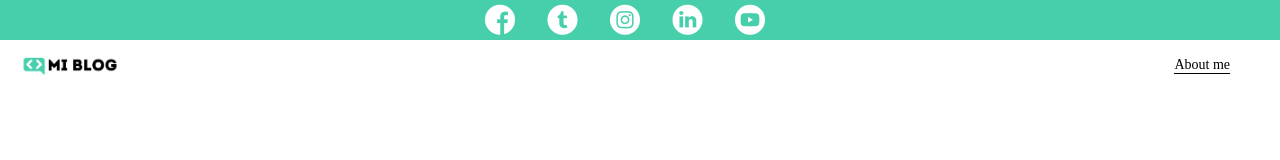
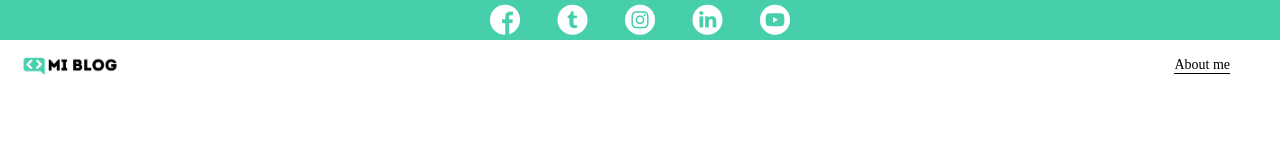
Before and after one commit to angeltafur/angeltafur.github.io, a plain HTML site: page index.html in a window 1280 px wide. Drawn offline with Linux system fonts and the light colour scheme.

Commit message:
Header icons updated

```diff
--- a/css/font/flaticon.css
+++ b/css/font/flaticon.css
@@ -26,7 +26,6 @@
   font-family: Flaticon;
         font-size: 30px;
 font-style: normal;
-margin-left: 20px;
 }
 
 .flaticon-001-facebook:before { content: "\f100"; }
--- a/css/main.css
+++ b/css/main.css
@@ -44,7 +44,6 @@ header .header-icons-container .icons {
     align-items: center;
     justify-content: space-between;
     justify-self: center;
-    margin-right: 50px;
 }
 
 header .icons span {
```
